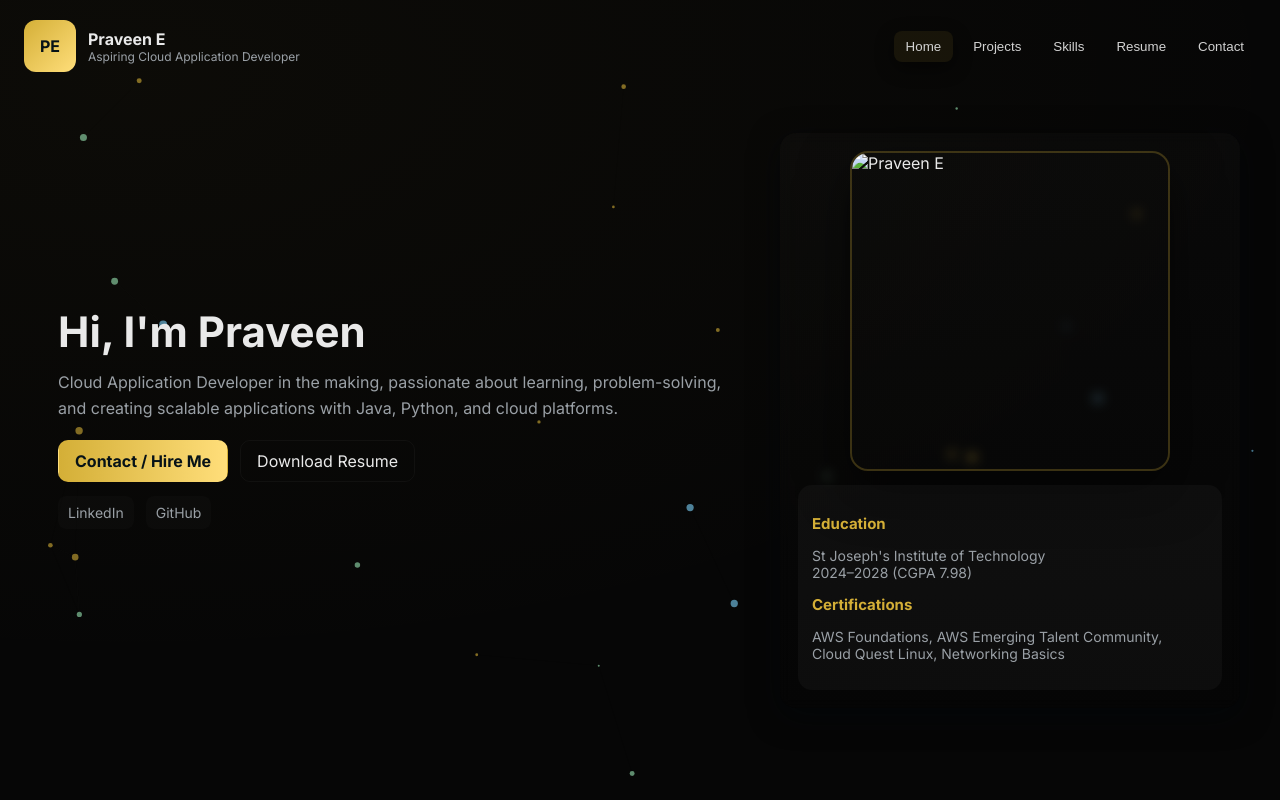
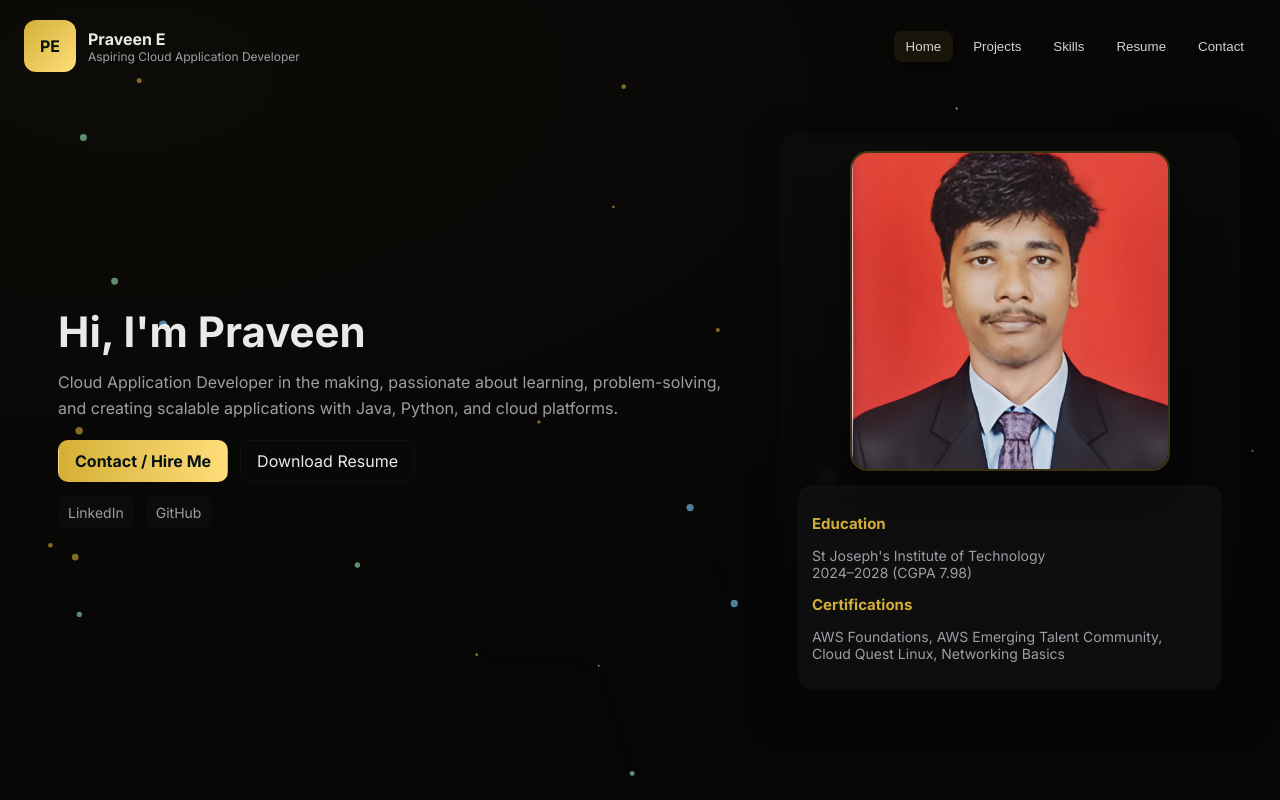
Before and after one commit to praveenelangavi/praveen.e.github.io, a plain HTML site: page index.html in a window 1280 px wide. Shown: the top 800 px of the page. Drawn offline with nearby package versions, Linux system fonts and the light colour scheme.

Commit message:
Update index.html

```diff
--- a/index.html
+++ b/index.html
@@ -63,7 +63,8 @@
 
        <div class="right card hero-photo-card">
   <div class="hero-photo">
-    <img src="image/profile.jpg" alt="Praveen E">
+    <img src="profile.jpg">
+
 
   </div>
 
```
